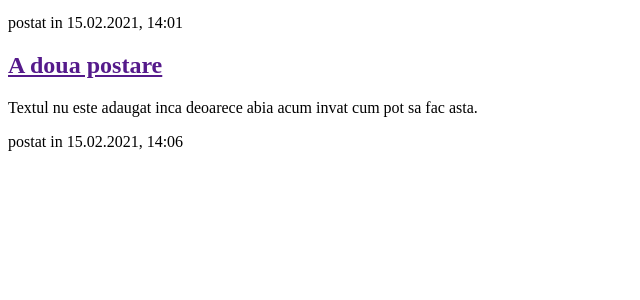
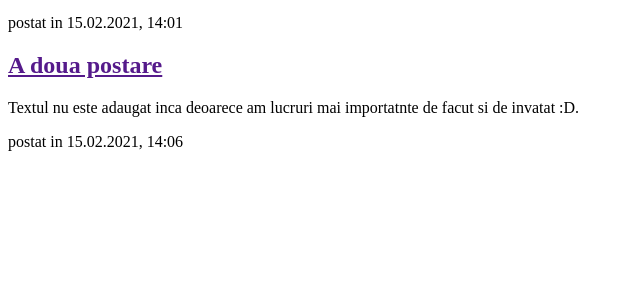
Before and after one commit to SebastianBandici/my-blog, a Django app: page / in a window 1280 px wide. Shown: the part 133-433 px from the top of the page, without its empty margins (0-640 px from the left). Run offline with Django 3.2, Linux system fonts and the light colour scheme.

Commit message:
corectare text 3

```diff
--- a/blog/templates/blog/post_list.html
+++ b/blog/templates/blog/post_list.html
@@ -15,7 +15,7 @@
 
         <div>
             <h2><a href="">A doua postare</a></h2>
-            <p>Textul nu este adaugat inca deoarece abia acum invat cum pot sa fac asta.</p>
+            <p>Textul nu este adaugat inca deoarece am lucruri mai importatnte de facut si de invatat :D.</p>
             <p>postat in 15.02.2021, 14:06</p>
         </div>
     </body>
```
